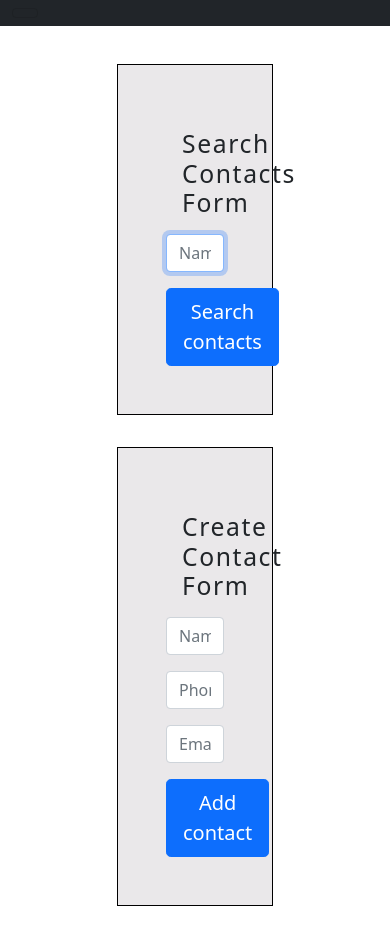
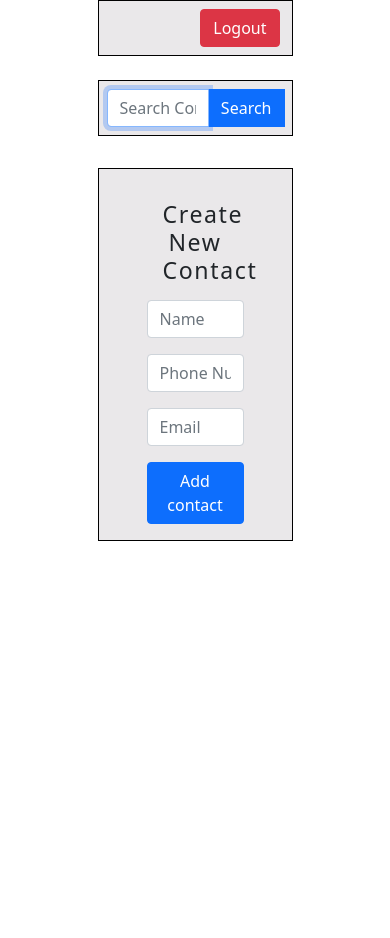
Before and after one commit to RichterMJ/Cop-4331-Small-Project-Group-9, a PHP site: page /contacts.html in a window 390 px wide. After the commit the page ends 844 px from the top, so only its background shows below. Run offline with PHP 8.4, Linux system fonts and the light colour scheme.

Commit message:
Frontend update (fixed responsiveness issues contacts page), added logout button

```diff
--- a/contacts.html
+++ b/contacts.html
@@ -1,17 +1,19 @@
 <!doctype html>
 <html lang="en">
+
 <head>
 	<!-- Required meta tags -->
 	<meta charset="utf-8">
 	<meta name="viewport" content="width=device-width, initial-scale=1">
-        <link rel="icon" href="/images/cropped-favicon-32x32.png" sizes="32x32"/>
+	<link rel="icon" href="/images/cropped-favicon-32x32.png" sizes="32x32" />
 
 	<link rel="stylesheet" href="styles/stylesheet.css">
 	<script type="text/javascript" src="scripts/cookie.js"></script>
 	<script type="text/javascript" src="scripts/md5.js"></script>
 	<script type="text/javascript" src="scripts/contacts-script.js"></script>
 	<!-- Bootstrap CSS -->
-        <link href="https://cdn.jsdelivr.net/npm/bootstrap@5.1.3/dist/css/bootstrap.min.css" rel="stylesheet" integrity="sha384-1BmE4kWBq78iYhFldvKuhfTAU6auU8tT94WrHftjDbrCEXSU1oBoqyl2QvZ6jIW3" crossorigin="anonymous">
+	<link href="https://cdn.jsdelivr.net/npm/bootstrap@5.1.3/dist/css/bootstrap.min.css" rel="stylesheet"
+		integrity="sha384-1BmE4kWBq78iYhFldvKuhfTAU6auU8tT94WrHftjDbrCEXSU1oBoqyl2QvZ6jIW3" crossorigin="anonymous">
 
 	<title>LAMP View Contacts</title>
 </head>
@@ -19,48 +21,35 @@
 <body>
 
 	<!-- Welcome bar. -->
-        <nav class="navbar navbar-expand-lg navbar-light bg-dark text-light fixed-top">
+	<nav class="navbar fixed-top m-auto">
 		<div class="container-fluid">
-                <button
-                    class="navbar-toggler"
-                    type="button"
-                    data-mdb-toggle="collapse"
-                    data-mdb-target="#navbarExample01"
-                    aria-controls="navbarExample01"
-                    aria-expanded="false"
-                    aria-label="Toggle navigation"
-                    >
-                    <i class="fas fa-bars"></i>
-                </button>
 			<h3 id="welcome"></h3>
+			<button id="logout-button" class="btn btn-md btn-danger justify-left"><a href="index.html">Logout</a></button>
 		</div>
 	</nav>
 
 	<!-- Main body. -->
 	<section>
-
-            <!-- Seach contacts form. -->
-            <form class="forms text-center p-5">
-                <h2 class="m-3">Search Contacts Form</h2>
-                <div class="mb-3">
-                    <input type="text" class="form-control" id="searchQuery" placeholder="Name" autofocus>
+		<!-- Seach contacts. -->
+		<div id="search-bar" class="container input-group p-2 mt-5">
+			<input id="searchQuery" type="text" class="form-control" placeholder="Search Contacts" autofocus>
+			<button type="button" class="btn btn-primary btn-md btn-block" onclick="searchContact()">Search</button>
+			<br>
+			<span id="addContactResult"></span>
 		</div>
-                <button type="button" class="btn btn-primary btn-lg btn-block" onclick="searchContact()">Search contacts</button>
-                <span id="addContactResult"></span>
-            </form>
 
 		<!-- Search contacts results. -->
-            <div id="searchResults">
+		<div id="search-results">
 		</div>
 
 		<!-- Edit contact form. -->
 		<div id="editContactFormGoesHere"></div>
 
 		<!-- Create contact form. -->
-            <form id="createContactForm" class="forms text-center p-5">
-                <h2 class="m-3">Create Contact Form</h2>
+		<form id="createContactForm" class="forms text-center px-5 py-3">
+			<h3 class="m-3">Create New Contact</h3>
 			<div class="mb-3">
-                    <input type="text" class="form-control" id="name" placeholder="Name" autofocus>
+				<input type="text" class="form-control" id="name" placeholder="Name">
 			</div>
 			<div class="mb-3">
 				<input type="text" class="form-control" id="phoneNumber" placeholder="Phone Number">
@@ -68,12 +57,15 @@
 			<div class="mb-3">
 				<input type="text" class="form-control" id="email" placeholder="Email">
 			</div>
-                <button type="button" class="btn btn-primary btn-lg btn-block" onclick="addContact()">Add contact</button>
+			<button type="button" class="btn btn-primary btn-md btn-block" onclick="addContact()">Add contact</button>
 			<span id="addContactResult"></span>
 		</form>
 
 	</section>
 
-        <script src="https://cdn.jsdelivr.net/npm/bootstrap@5.1.3/dist/js/bootstrap.bundle.min.js" integrity="sha384-ka7Sk0Gln4gmtz2MlQnikT1wXgYsOg+OMhuP+IlRH9sENBO0LRn5q+8nbTov4+1p" crossorigin="anonymous"></script>
+	<script src="https://cdn.jsdelivr.net/npm/bootstrap@5.1.3/dist/js/bootstrap.bundle.min.js"
+		integrity="sha384-ka7Sk0Gln4gmtz2MlQnikT1wXgYsOg+OMhuP+IlRH9sENBO0LRn5q+8nbTov4+1p"
+		crossorigin="anonymous"></script>
 </body>
+
 </html>
--- a/scripts/contacts-script.js
+++ b/scripts/contacts-script.js
@@ -3,13 +3,13 @@ let lastestSearch = '';
 
 const DEBUG = false;
 
-window.onload = function() {
+window.onload = function () {
 	if (DEBUG) {
-        UserID    = 14;
+		UserID = 14;
 		FirstName = 'Bill';
-        LastName  = 'Marrow';
+		LastName = 'Marrow';
 
-        document.getElementById('searchResults').innerHTML = convertContactsToTable(getMockContacts());
+		document.getElementById('search-results').innerHTML = convertContactsToTable(getMockContacts());
 	} else {
 		// So secure <3
 		UserID = parseInt(getCookieVal('UserID'));
@@ -28,46 +28,43 @@ window.onload = function() {
 /* Who needs to escape data anyways? */
 function convertContactsToTable(contacts) {
 	return `
-        <div class="forms text-center p-5">
-			<table class="table thead-dark table-striped">
-				<thead>
-					<tr>
-						<th style="width: 25%">Name</td>
-						<th style="width: 25%">Phone number</td>
-						<th style="width: 25%">Email</td>
-						<th style="width: 10%"></td>
-						<th style="width: 15%"></td>
-					</tr>
-				</thead>
-				<tbody>
+		<div class="container text-center p-5" style="border: 1px solid black;">
+			<div class="row p-1">
+				<div class="col-xl-2">Name</div>
+				<div class="col-xl-2">Phone #</div>
+				<div class="col-xl-4">Email</div>
+				<div class="col-xl-2 pt-2"></div>
+				<div class="col-xl-2 pt-2"></div>
+			</div>
+			<hr>
+			<div>
 				${contacts.map(convertContactToTableRow).join('')}
-				</tbody>
-			</table>
+			</div>
 		</div>
     `;
 }
 
 function convertContactToTableRow(contact) {
 	return `
-        <tr>
-            <td style="width: 25%">${contact.Name}</td>
-            <td style="width: 25%">${contact.PhoneNumber}</td>
-            <td style="width: 25%">${contact.Email}</td>
-            <td style="width: 10%">${generateUpdateButton(contact)}</td>
-            <td style="width: 15%">${generateDeleteButton(contact)}</td>
-        </tr>
+		<div class="contacts row p-1">
+			<div class="col-xl-2">${contact.Name}</div>
+			<div class="col-xl-2">${contact.PhoneNumber}</div>
+			<div class="col-xl-4">${contact.Email}</div>
+			<div class="col-xl-2 py-2">${generateUpdateButton(contact)}</div>
+			<div class="col-xl-2 py-2">${generateDeleteButton(contact)}</div>
+		</div>
     `;
 }
 
 function generateUpdateButton(contact) {
 	return `
-        <button type="button" class="btn btn-secondary btn-sm btn-block" onclick='editContact(${JSON.stringify(contact)})'>Edit</button>
+		<button class="btn btn-sm btn-block btn-secondary" onclick='editContact(${JSON.stringify(contact)})'>Edit</button>
     `;
 }
 
 function generateDeleteButton(contact) {
 	return `
-        <button type="button" class="btn btn-danger btn-sm btn-block" onclick="deleteContact(${contact.ID})">Delete</button>
+		<button class="btn btn-sm btn-block btn-danger" onclick="deleteContact(${contact.ID})">Delete</button>
     `;
 }
 
@@ -141,7 +138,7 @@ function editContact(contact) {
 	document.getElementById('editToPhonenumber').value = contact.PhoneNumber;
 	document.getElementById('editToEmail').value = contact.Email;
 
-    document.getElementById('editContactForm').scrollIntoView({ block: 'center',  behavior: 'smooth' });
+	document.getElementById('editContactForm').scrollIntoView({ block: 'center', behavior: 'smooth' });
 }
 
 /* Call the API to update a contact. Must supply `ContactID` as an argument. All other data is retrieved from the DOM */
@@ -167,7 +164,7 @@ async function updateContact(ContactID) {
 	} else {
 		searchContact(lastestSearch);
 		document.getElementById('editContactFormGoesHere').innerHTML = '';
-        document.getElementById('searchResults').scrollIntoView({ block: 'center',  behavior: 'smooth' });
+		document.getElementById('searchResults').scrollIntoView({ block: 'center', behavior: 'smooth' });
 	}
 }
 
--- a/styles/stylesheet.css
+++ b/styles/stylesheet.css
@@ -4,9 +4,8 @@ section {
 }
 
 .forms {
-    position: static;
     margin: 2em auto;
-    width: 40%;
+    width: 50%;
     letter-spacing: 0.1em;
     border: 1px solid black;
     background-color: #eae8ea;
@@ -28,3 +27,32 @@ section {
     color: white;
     text-decoration: none;
 }
+
+.navbar {
+	width: 50%;
+	border: 1px solid black;
+	background-color: #eae8ea;
+}
+
+#logout-button a {
+	text-decoration: none;
+	color: inherit;
+}
+
+#search-bar {
+	margin: 2em auto;
+	width: 50%;
+	border: 1px solid black;
+    background-color: #eae8ea;
+}
+
+.contacts:nth-child(odd) {
+	background-color: #949494;
+}
+
+#search-results {
+	margin: 2em auto;
+    letter-spacing: 0.1em;
+	width:50%;
+    background-color: #eae8ea;
+}
```
Also changed, not shown: scripts/login-script.js (indentation only). Lines whose indentation alone changed are shown as unchanged.
